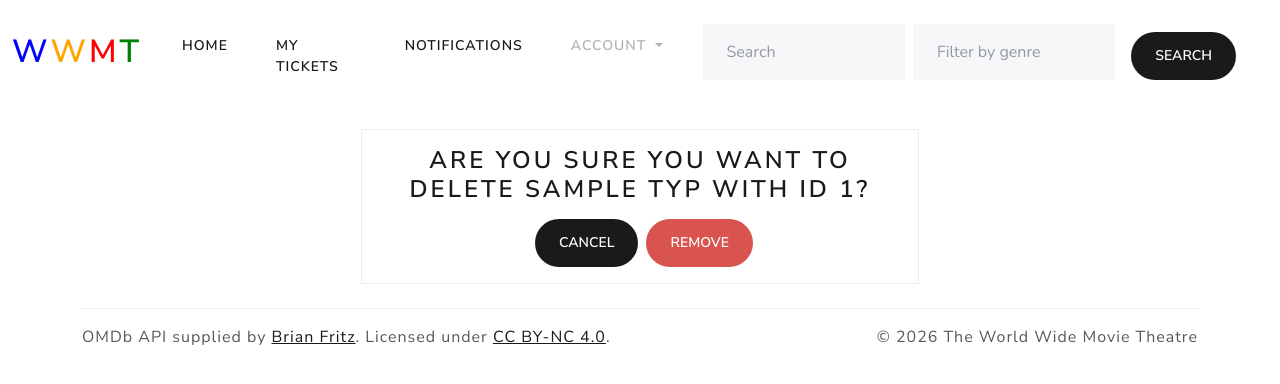
After one commit to AndrewTech2/World-Wide-Movie-Theatre, a Python web app: template templates/delete.html in a window 1280 px wide. The commit adds this page. Shown: the top 384 px of the page. Run offline with Jinja, Linux system fonts and the light colour scheme; the template is opened without the code that fills it: most values are stand-ins (such as "Sample title", 1, 10 or a date in 2020); some libraries are stand-ins or nearby versions.

Commit message:
add delete GET functionality

```diff
--- a/static/styles.css
+++ b/static/styles.css
@@ -48,3 +48,10 @@ button[type="submit"] {
 .align-text-left {
     text-align: left;
 }
+
+.modal.show {
+    display: block;
+}
+.modal-backdrop {
+    background-color: rgba(0, 0, 0, 0.5);
+}
--- /dev/null
+++ b/templates/delete.html
@@ -0,0 +1,26 @@
+{% extends "layout_registered.html" %}
+
+{% block title %}
+    Delete
+{% endblock %}
+
+{% block content %}
+<div class="container">
+    <div class="d-flex flex-wrap justify-content-center align-items center">
+        <div class="col-md-6 border align-text-center p-3">
+            <h3>Are you sure you want to delete {{ type[:-1] }} with ID {{ record['id'] }}?</h3>
+            <div class="d-flex flex-row flex-wrap justify-content-center">
+            <form action="/" method="get">
+                <button type="submit" class="btn btn-primary">Cancel</button>
+            </form>
+            <form action="/delete" method="post">
+                <input type="hidden" name="type" value="{{ type }}">
+                <input type="hidden" name="id" value="{{ record['id'] }}">
+                <button class="btn btn-danger" type="submit">Remove</button>
+            </form>
+
+            </div>
+        </div>
+    </div>
+</div>
+{% endblock %}
--- a/templates/showtimes.html
+++ b/templates/showtimes.html
@@ -15,6 +15,7 @@ Showtimes
         {% for showtime in all_showtimes %}
         <div class="card bg-light mb-3" style="max-width: 20rem;">
         <p class="card-header">WWMT ID: <strong>{{ showtime[1] }}</strong></p>
+        <p class="card-header">Showtime ID: <strong>{{ showtime[0] }}</strong></p>
         <div class="card-body">
             <h4 class="card-title">{{ showtime[8] }}</h4>
             <p class="card-text">Date and time: <strong>{{ showtime[3][:-3] }}</strong></p>
@@ -23,7 +24,7 @@ Showtimes
             <br>
             <a href="/statistics?id={{ showtime[0] }}" class="card-link">View statistics</a>
             <br>
-            <a href="/delete?id={{ showtime[0] }}&type=showtime" class="card-link">Delete showtime</a>
+            <a href="/delete?id={{ showtime[0] }}&type=showtimes" class="card-link">Delete showtime</a>
         </div>
         </div>
         {% endfor %}
```
Also changed, not shown: app.py (+26 -0 lines), README.md, 2 other files.
